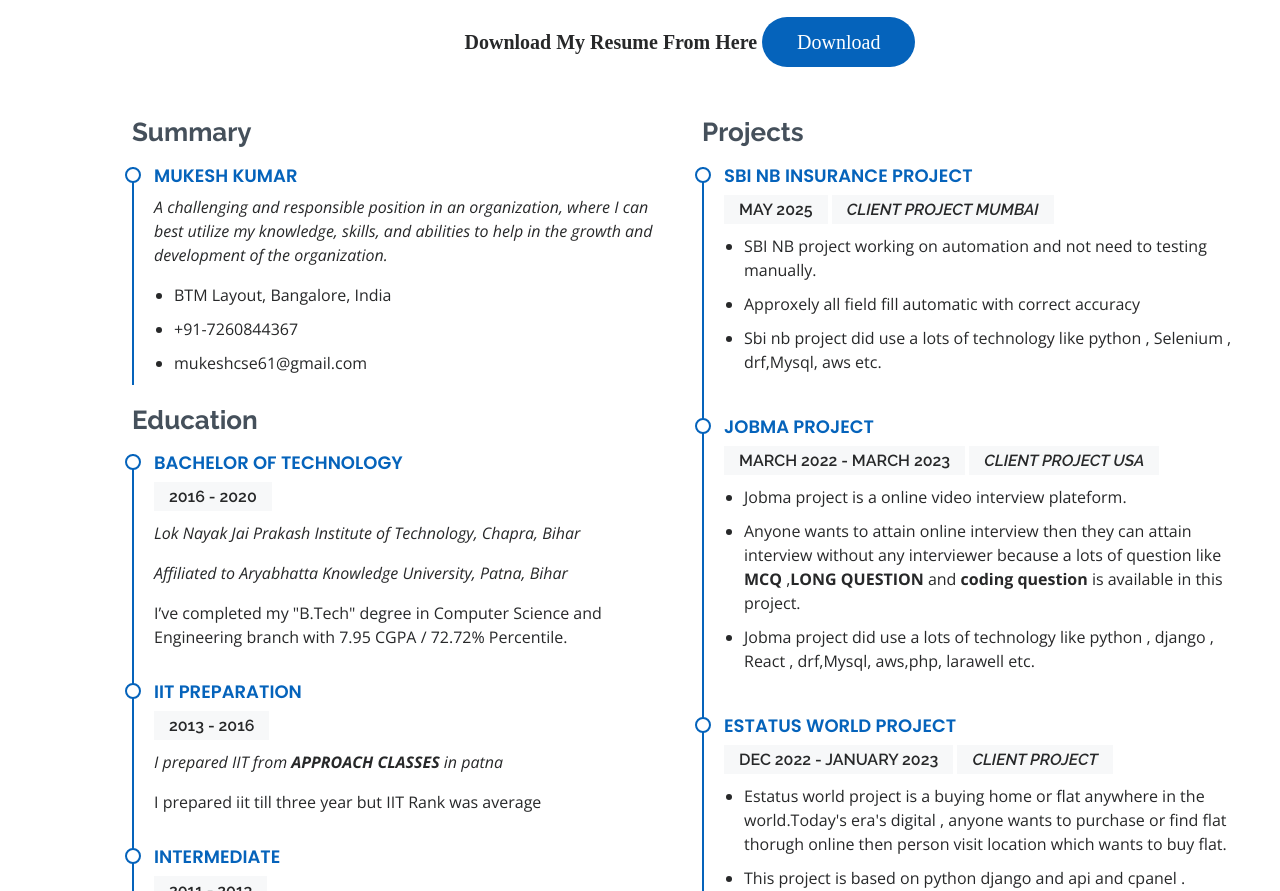
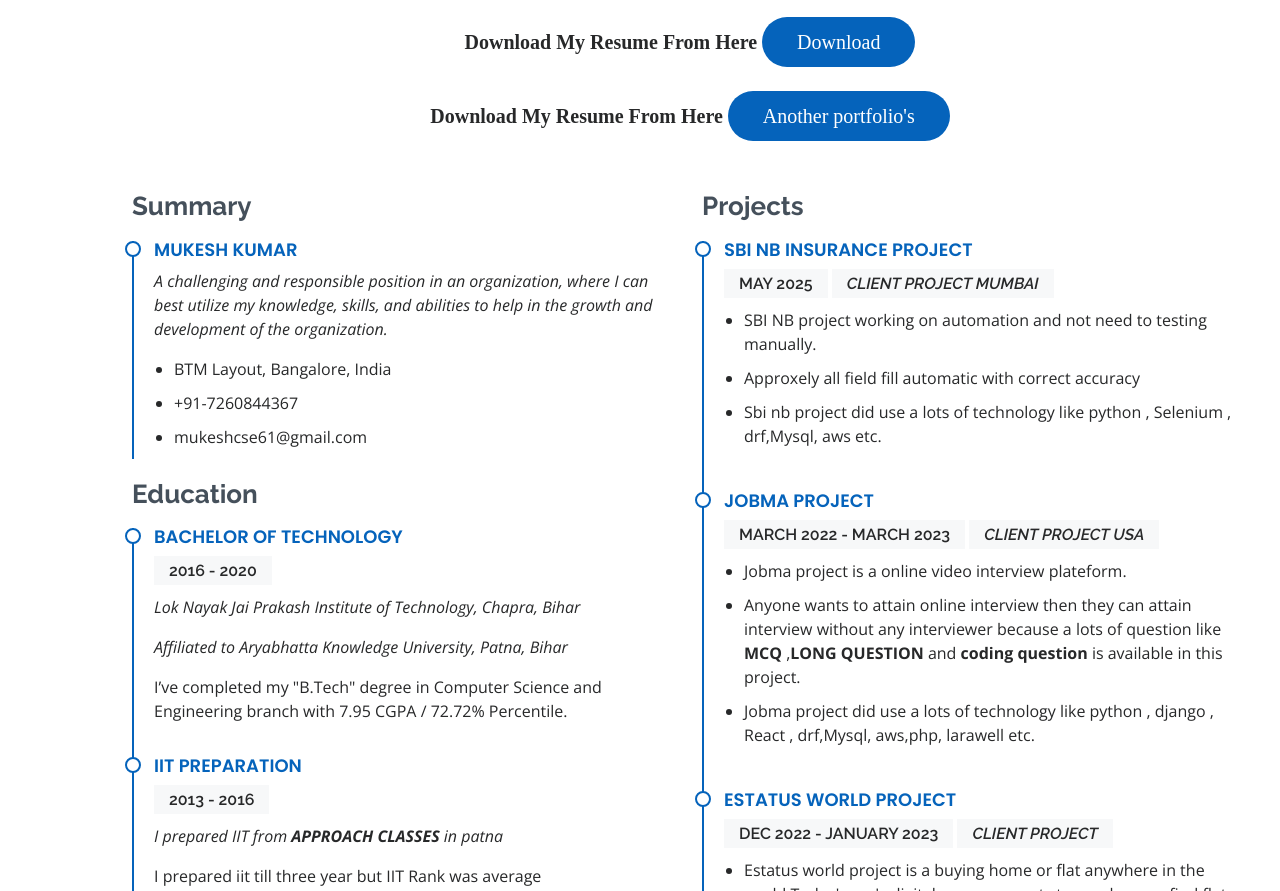
Before and after one commit to mukeshk2212/Mukesh-s-portfolio, a plain HTML site: page index.html in a window 1280 px wide. Shown: the part 2341-3232 px from the top of the page. Drawn offline with nearby package versions, Linux system fonts and the light colour scheme; animation ran at ten frames a second; files whose address does not match are found by name.

Commit message:
'message'

```diff
--- a/index.html
+++ b/index.html
@@ -252,7 +252,8 @@
 
         <div class="section-title">
           <h2>RESUME</h2>
-          <p style="font-family:sans-sarif; font-weight:bold; font-size:20px;"> Download My Resume From Here<a href="https://drive.google.com/file/d/1P8XNNDuTJfCoft3HGNYy4R3bRWChaWv9/view?usp=drive_link"> <button>  Download </button> </a></p>
+          <p style="font-family:sans-sarif; font-weight:bold; font-size:20px;"> Download My Resume From Here<a href="https://drive.google.com/file/d/1P8XNNDuTJfCoft3HGNYy4R3bRWChaWv9/view?usp=drive_link"> <button>  Download </button> </a></p> <br>
+          <p style="font-family:sans-sarif; font-weight:bold; font-size:20px;"> Download My Resume From Here<a href="https://myportfolioreact-xi.vercel.app/"> <button>  Another portfolio's </button> </a></p>
         </div>
 
         <div class="row">
```
